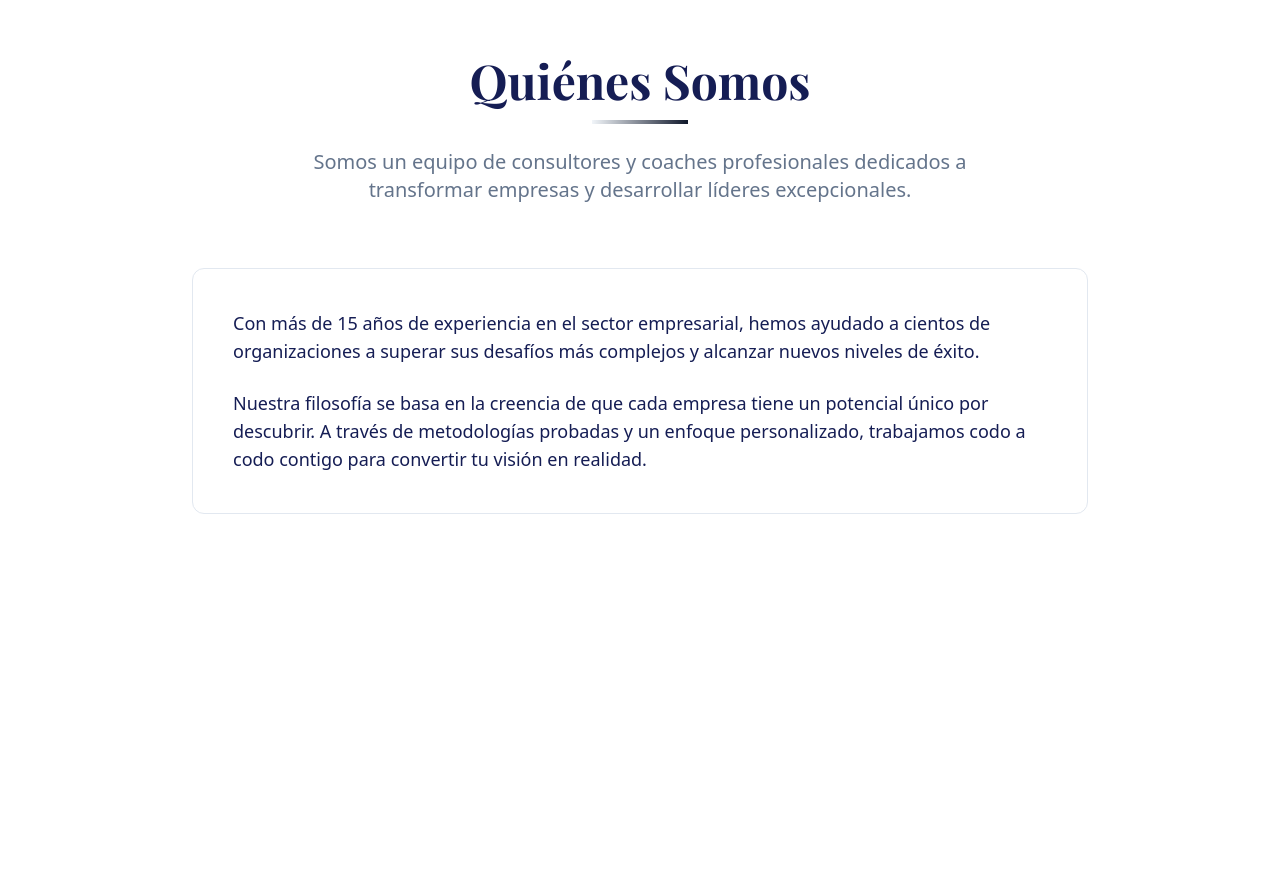
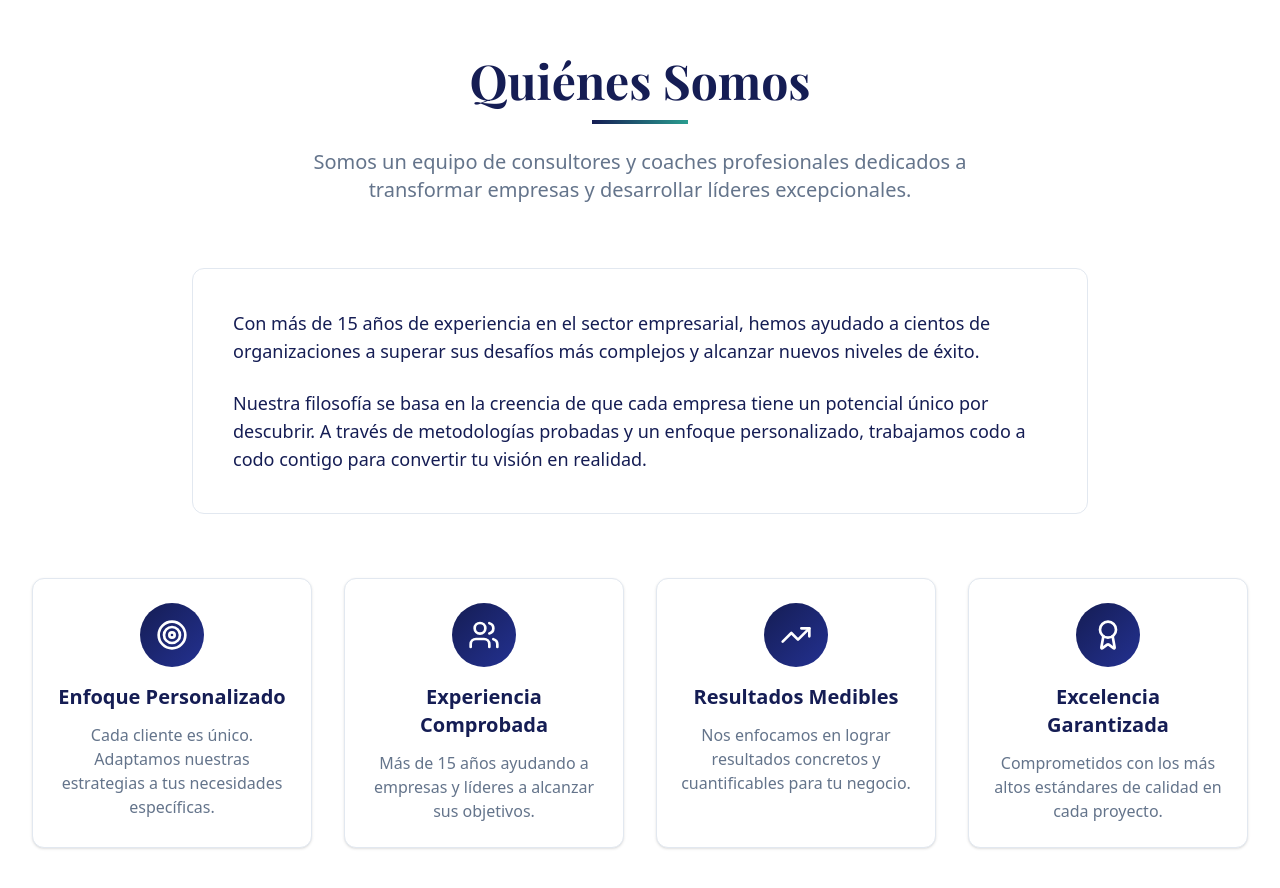
Before and after one commit to natalischwartz/Proyecto-Lideratusalas, a React (Vite) app: page / in a window 1280 px wide. Shown: the part 840-1728 px from the top of the page. Before the commit the page ends 1514 px from the top, so only its background shows below. Built offline with nearby package versions, Linux system fonts and the light colour scheme.

Commit message:
creado el componente About

```diff
--- a/src/components/About.jsx
+++ b/src/components/About.jsx
@@ -2,6 +2,31 @@ import { Target, Users, TrendingUp, Award } from "lucide-react";
 import { Card } from "@/components/ui/card";
 
 const About = () =>{
+
+   const values = [
+    {
+      icon: Target,
+      title: "Enfoque Personalizado",
+      description: "Cada cliente es único. Adaptamos nuestras estrategias a tus necesidades específicas.",
+    },
+    {
+      icon: Users,
+      title: "Experiencia Comprobada",
+      description: "Más de 15 años ayudando a empresas y líderes a alcanzar sus objetivos.",
+    },
+    {
+      icon: TrendingUp,
+      title: "Resultados Medibles",
+      description: "Nos enfocamos en lograr resultados concretos y cuantificables para tu negocio.",
+    },
+    {
+      icon: Award,
+      title: "Excelencia Garantizada",
+      description: "Comprometidos con los más altos estándares de calidad en cada proyecto.",
+    },
+  ];
+
+
      return (
     <section id="about" className="py-16 sm:py-24 bg-gradient-subtle">
       <div className="container mx-auto px-4 sm:px-6 lg:px-8">
@@ -9,7 +34,7 @@ const About = () =>{
           <h2 className="text-3xl sm:text-4xl lg:text-5xl font-bold font-['Playfair_Display'] text-foreground mb-4">
             Quiénes Somos
           </h2>
-          <div className="w-24 h-1 bg-gradient-to-r from-secondary to-primary mx-auto mb-6"></div>
+          <div className="w-24 h-1 bg-gradient-to-r from-foreground to-chart2 mx-auto mb-6"></div>
           <p className="text-lg sm:text-xl text-muted-foreground max-w-3xl mx-auto">
             Somos un equipo de consultores y coaches profesionales dedicados a transformar
             empresas y desarrollar líderes excepcionales.
@@ -31,13 +56,13 @@ const About = () =>{
           </Card>
         </div>
 
-        {/* <div className="grid grid-cols-1 sm:grid-cols-2 lg:grid-cols-4 gap-6 lg:gap-8">
+        <div className="grid grid-cols-1 sm:grid-cols-2 lg:grid-cols-4 gap-6 lg:gap-8">
           {values.map((value, index) => (
             <Card
               key={index}
               className="p-6 text-center hover:shadow-large transition-smooth group"
             >
-              <div className="w-16 h-16 mx-auto mb-4 bg-gradient-to-br from-primary to-secondary rounded-full flex items-center justify-center group-hover:scale-110 transition-smooth">
+              <div className="w-16 h-16 mx-auto mb-4 bg-gradient-to-br from-foreground to-primary rounded-full flex items-center justify-center group-hover:scale-110 transition-smooth">
                 <value.icon className="w-8 h-8 text-white" />
               </div>
               <h3 className="text-lg sm:text-xl font-semibold text-foreground mb-3">
@@ -48,7 +73,7 @@ const About = () =>{
               </p>
             </Card>
           ))}
-        </div> */}
+        </div>
       </div>
     </section>
   );
--- a/src/components/Navbar.jsx
+++ b/src/components/Navbar.jsx
@@ -85,7 +85,7 @@ const Navbar = () => {
             </Button>
             <Button
               onClick={() => scrollToSection("contact")}
-              className="ml-4 bg-gradient-to-r from-secondary to-primary hover:shadow-medium transition-smooth"
+              className="ml-4 bg-gradient-to-br from-foreground to-primary hover:shadow-medium transition-smooth"
             >
               Contacto
             </Button>
@@ -138,7 +138,7 @@ const Navbar = () => {
               Testimonios
             </Button>
             <Button
-              className="w-full bg-gradient-to-r from-secondary to-primary"
+              className="w-full bg-gradient-to-br from-foreground to-primary"
               onClick={() => scrollToSection("contact")}
             >
               Contacto
--- a/src/index.css
+++ b/src/index.css
@@ -11,7 +11,7 @@
     --card-foreground: 222.2 84% 4.9%;
     --popover: 0 0% 100%;
     --popover-foreground: 222.2 84% 4.9%;
-    --primary: 222.2 47.4% 11.2%;
+    --primary: 232.5 60.8% 35.3%;
     --primary-foreground: 210 40% 98%;
     --secondary: 210 40% 96.1%;
     --secondary-foreground: 222.2 47.4% 11.2%;
--- a/tailwind.config.js
+++ b/tailwind.config.js
@@ -27,6 +27,7 @@ export default {
   				foreground: 'hsl(var(--primary-foreground))',
   				light: 'hsl(var(--primary-light))'
   			},
+			chart2:'hsl(var(--chart-2))',
   			secondary: {
   				DEFAULT: 'hsl(var(--secondary))',
   				foreground: 'hsl(var(--secondary-foreground))',
@@ -53,6 +54,7 @@ export default {
   				DEFAULT: 'hsl(var(--card))',
   				foreground: 'hsl(var(--card-foreground))'
   			},
+
   			sidebar: {
   				DEFAULT: 'hsl(var(--sidebar-background))',
   				foreground: 'hsl(var(--sidebar-foreground))',
@@ -62,7 +64,8 @@ export default {
   				'accent-foreground': 'hsl(var(--sidebar-accent-foreground))',
   				border: 'hsl(var(--sidebar-border))',
   				ring: 'hsl(var(--sidebar-ring))'
-  			}
+  			},
+
   		},
   		backgroundImage: {
   			'gradient-hero': 'var(--gradient-hero)',
```
